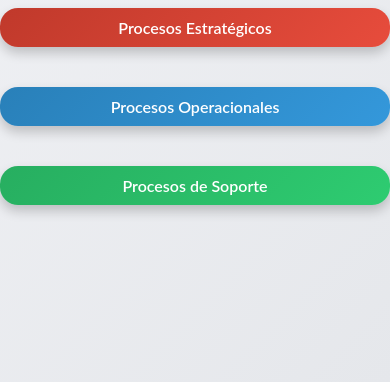
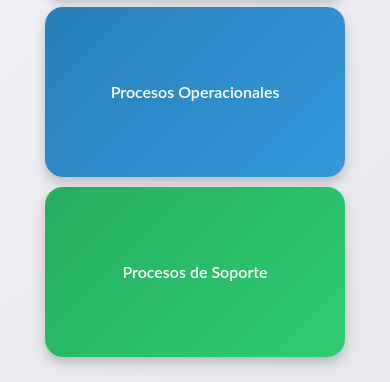
Before and after one commit to moisesAraya/mapa_de_procesos_SERVIU, a plain HTML site: page index.html in a window 390 px wide. Shown: the part 462-844 px from the top of the page. Drawn offline with Linux system fonts and the light colour scheme.

Commit message:
solucion movil

```diff
--- a/css/general.css
+++ b/css/general.css
@@ -212,13 +212,29 @@ h3 {
 @media (max-width: 480px) {
 
 
-@media (max-width: 480px) {
-    #nivel0 .box {
-        width: 100%;
-        height: auto;
-        font-size: 16px;
+    @media (max-width: 768px) {
+        body {
+            padding: 0;  /* Eliminar cualquier relleno innecesario en pantallas pequeñas */
+            margin: 0;
+        }
+
+        #nivel0 {
+            gap: 10px;  /* Reducir el espacio entre los recuadros */
+            margin-top: 20px;  /* Reducir el espacio superior */
+        }
+
+        .box {
+            width: 100%;  /* Hacer que los recuadros ocupen todo el ancho de la pantalla */
+            font-size: 16px;  /* Reducir el tamaño del texto */
+            padding: 10px;
+        }
+
+        h2, h3 {
+            font-size: 16px;  /* Reducir el tamaño de los títulos */
+            margin-top: 40px;  /* Reducir el margen superior de los títulos */
+        }
     }
-}
+
 
 }
 #logo-serviu {
```
